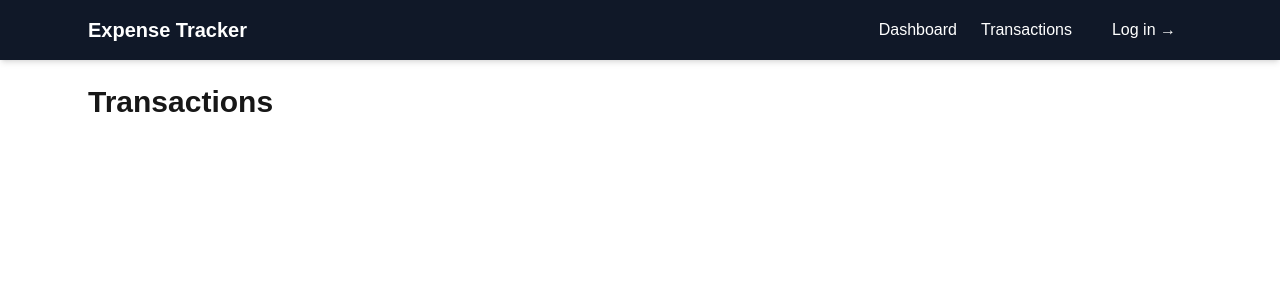
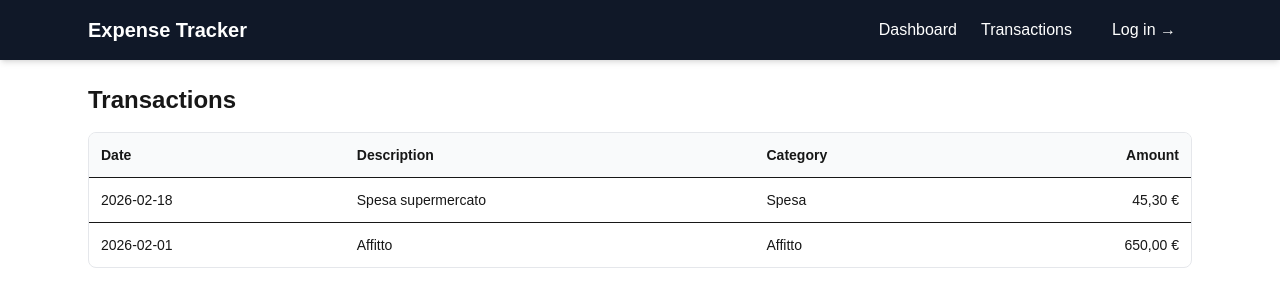
Before and after one commit to Pucc92/Expense-tracker, a Next.js app: page /transactions in a window 1280 px wide. Shown: the top 306 px of the page. Built offline with nearby package versions, Linux system fonts and the light colour scheme.

Commit message:
feat: add basic pages and transactions list with mock data

```diff
--- a/package.json
+++ b/package.json
@@ -22,8 +22,8 @@
     "@types/node": "^20.19.33",
     "@types/react": "^19",
     "@types/react-dom": "^19",
-    "eslint": "^10.0.0",
-    "eslint-config-next": "^0.2.4",
+    "eslint": "^9.39.3",
+    "eslint-config-next": "^16.1.6",
     "eslint-config-prettier": "^10.1.8",
     "prettier": "^3.8.1",
     "tailwindcss": "^4",
--- a/src/app/dashboard/page.tsx
+++ b/src/app/dashboard/page.tsx
@@ -1,3 +1,3 @@
-export default function Dashboard() {
-  return <h1 className="text-3xl font-bold">Dashboard</h1>;
+export default function DashboardPage() {
+  return <h1 className="text-2xl font-semibold">Dashboard</h1>;
 }
--- a/src/app/login/page.tsx
+++ b/src/app/login/page.tsx
@@ -1,3 +1,3 @@
-export default function Login() {
-  return <h1 className="text-3xl font-bold">Login</h1>;
+export default function LoginPage() {
+  return <h1 className="text-2xl font-semibold">Login</h1>;
 }
--- a/src/app/transactions/page.tsx
+++ b/src/app/transactions/page.tsx
@@ -1,3 +1,40 @@
-export default function Transactions() {
-  return <h1 className="text-3xl font-bold">Transactions</h1>;
+import { mockTransactions } from "@/lib/mock/mockTransactions";
+import { mockCategories } from "@/lib/mock/mockCategories";
+import { formatMoney } from "@/domain/money";
+
+function getCategoryName(categoryId: string): string {
+  return mockCategories.find((c) => c.id === categoryId)?.name ?? "—";
 }
+
+export default function TransactionsPage() {
+  return (
+    <div className="space-y-4">
+      <h1 className="text-2xl font-semibold">Transactions</h1>
+      <div className="rounded-lg border border-gray-200 overflow-hidden">
+        <table className="w-full text-sm">
+          <thead className="bg-gray-50">
+            <tr className="text-left">
+              <th className="p-3">Date</th>
+              <th className="p-3">Description</th>
+              <th className="p-3">Category</th>
+              <th className="p-3 text-right">Amount</th>
+            </tr>
+          </thead>
+          <tbody>
+            {mockTransactions.map((t) => (
+              <tr key={t.id} className="border-t">
+                <td className="p-3">{t.date}</td>
+                <td className="p-3">{t.description}</td>
+                <td className="p-3">{getCategoryName(t.categoryId)}</td>
+                <td className="p-3 text-right">{formatMoney(t.money)}</td>
+              </tr>
+            ))}
+          </tbody>
+        </table>
+      </div>
+      {mockTransactions.length === 0 && (
+        <p className="text-center text-gray-500">No transactions found.</p>
+      )}
+    </div>
+  );
+}
```
Also changed, not shown: 1 other file (tests, documents, lock files or other folders).
